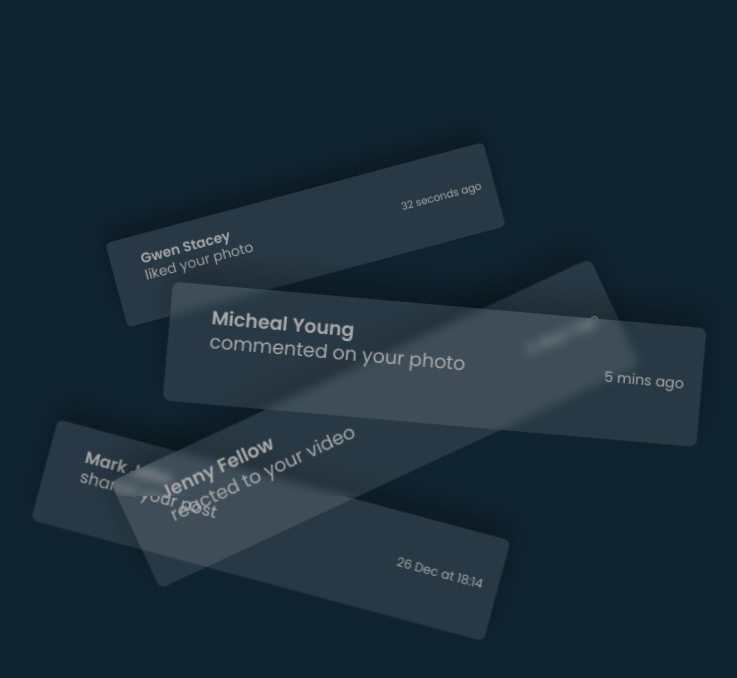
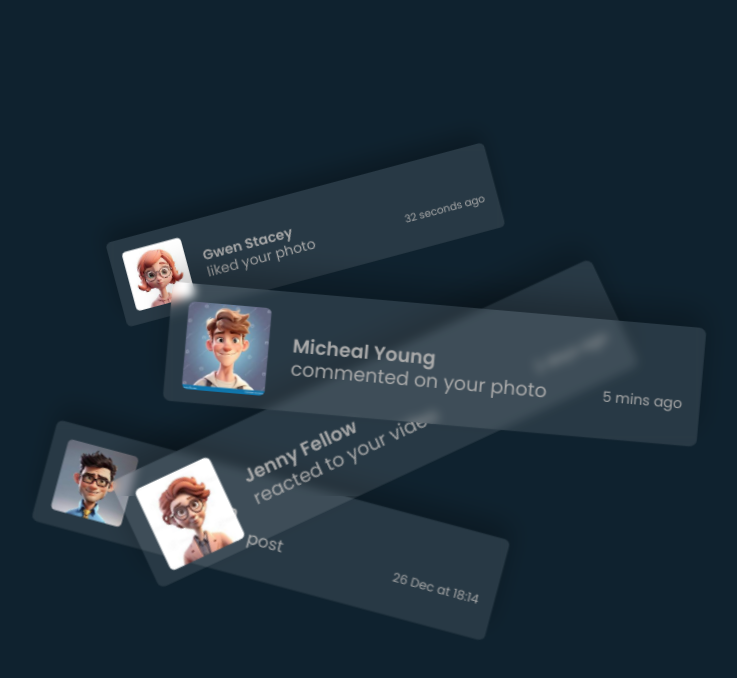
Before and after one commit to Demibrun/Glassmorphism-List, a plain HTML site: page index.html in a window 1280 px wide. Shown: the whole page, without its empty margins (265-1002 px from the left). Drawn offline with Linux system fonts and the light colour scheme.

Commit message:
index.html

```diff
--- a/index.html
+++ b/index.html
@@ -11,7 +11,7 @@
     <ul>
         <li>
             <div class="box">
-                <img src="assets/download (3).jpeg" alt="">
+                <img src="download (3).jpeg" alt="">
                 <div class="content">
                     <h4>Gwen Stacey</h4>
                     <p>liked your photo<br><span>32 seconds ago</span></p>
@@ -21,7 +21,7 @@
 
         <li>
             <div class="box">
-                <img src="assets/images.jpeg" alt="">
+                <img src="images.jpeg" alt="">
                 <div class="content">
                     <h4>Micheal Young</h4>
                     <p>commented on your photo<br><span>5 mins ago</span></p>
@@ -31,7 +31,7 @@
 
         <li>
             <div class="box">
-                <img src="assets/download (1).jpeg" alt="">
+                <img src="download (1).jpeg" alt="">
                 <div class="content">
                     <h4>Jenny Fellow</h4>
                     <p>reacted to your video<br><span>2 days ago</span></p>
@@ -41,7 +41,7 @@
 
         <li>
             <div class="box">
-                <img src="assets/images (5).jpeg" alt="">
+                <img src="images (5).jpeg" alt="">
                 <div class="content">
                     <h4>Mark John</h4>
                     <p>shared your post <br><span>26 Dec at 18:14</span></p>
```
